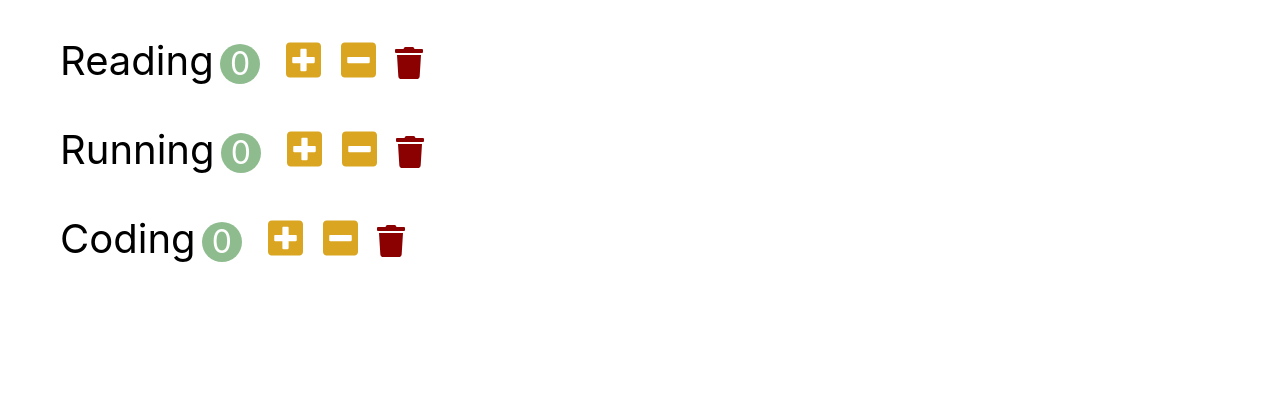
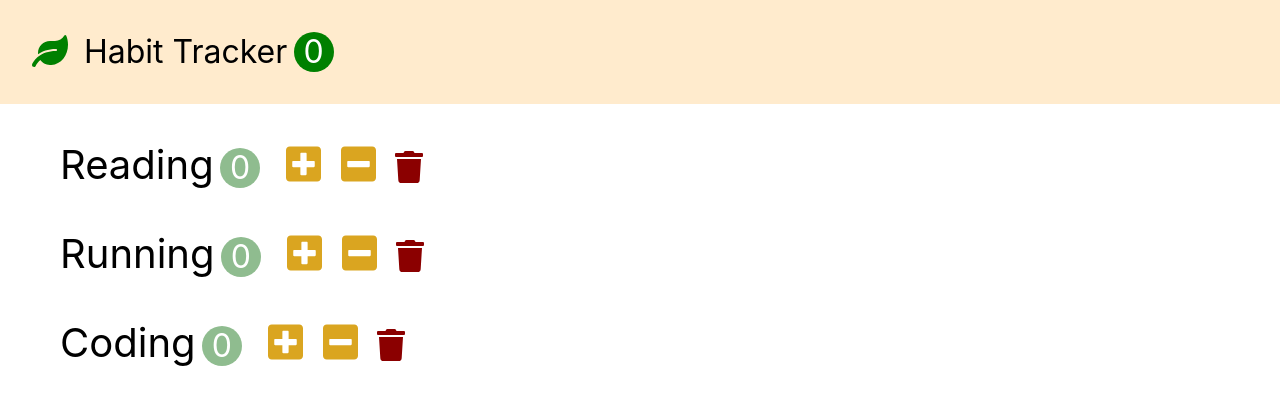
Before and after one commit to GlassK/habit_tracker, a React (Create React App) app: page / in a window 1280 px wide. Shown: the top 404 px of the page. Built offline with nearby package versions, Linux system fonts and the light colour scheme.

Commit message:
feat: Navbar 컴포넌트 생성

```diff
--- a/src/app.jsx
+++ b/src/app.jsx
@@ -1,6 +1,7 @@
 import React, { Component } from "react";
 import "./app.css";
 import Habits from "./components/habits";
+import Navbar from "./components/navbar";
 
 class App extends Component {
   state = {
@@ -33,12 +34,17 @@ class App extends Component {
 
   render() {
     return (
+      <>
+        <Navbar
+          totalCount={this.state.habits.filter((item) => item.count > 0).length}
+        />
         <Habits
           habits={this.state.habits}
           onIncrement={this.handleIncrement}
           onDecrement={this.handleDecrement}
           onDelete={this.handleDelete}
         />
+      </>
     );
   }
 }
--- /dev/null
+++ b/src/components/navbar.jsx
@@ -0,0 +1,15 @@
+import React, { Component } from "react";
+
+class Navbar extends Component {
+  render() {
+    return (
+      <nav className="navbar">
+        <i className="navbar-logo fas fa-leaf"></i>
+        <span>Habit Tracker</span>
+        <span className="navbar-count">{this.props.totalCount}</span>
+      </nav>
+    );
+  }
+}
+
+export default Navbar;
```
Lines whose indentation alone changed are shown as unchanged.
